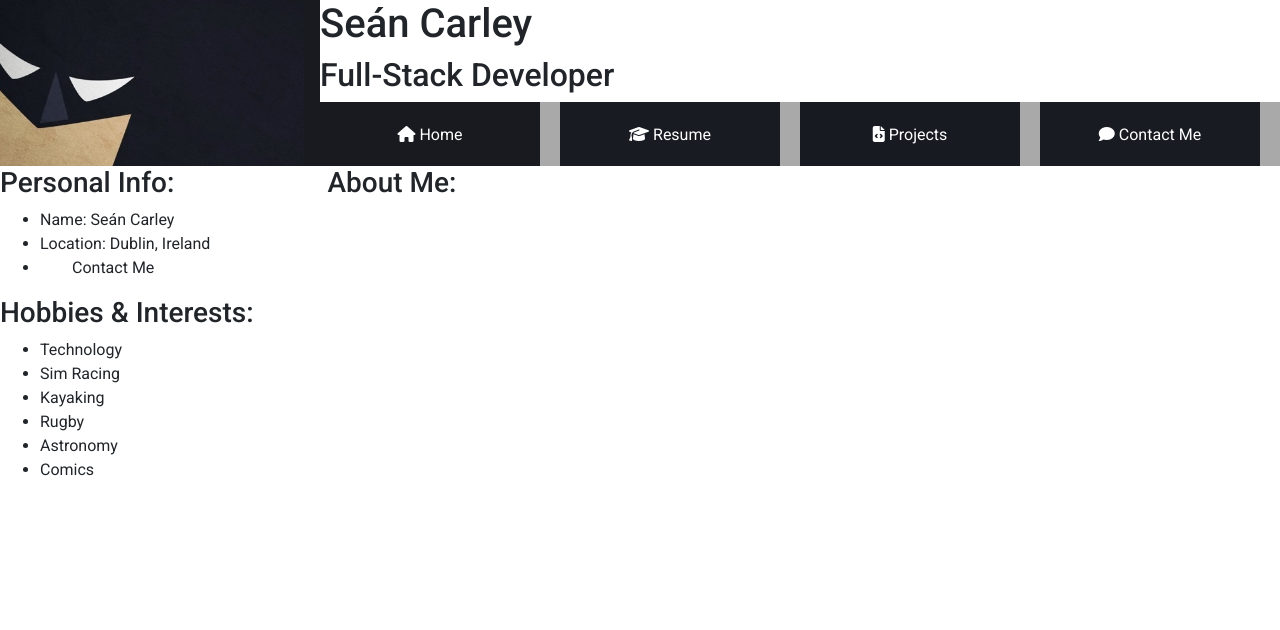
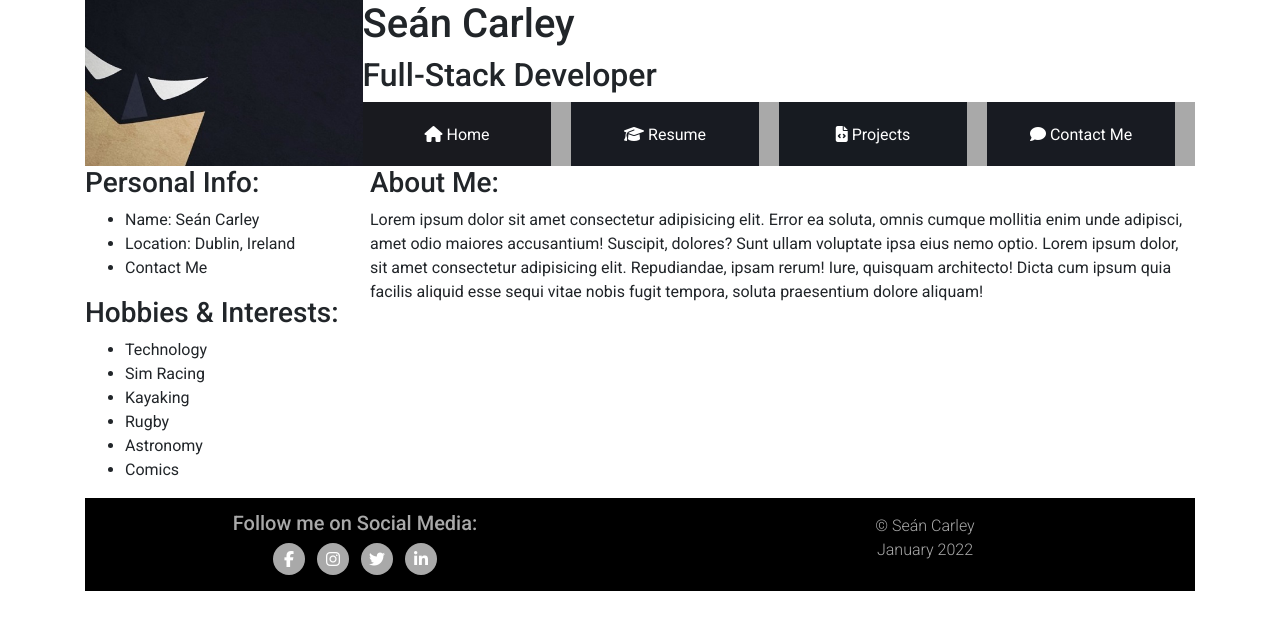
Before and after one commit to seanjcarley/mysite2022, a Django app: page / in a window 1280 px wide. Shown: the top 630 px of the page. Run offline with Django 4.2, Linux system fonts and the light colour scheme; some libraries are stand-ins or nearby versions.

Commit message:
added footer to index.html and added supporting css

```diff
--- a/home/templates/home/index.html
+++ b/home/templates/home/index.html
@@ -23,6 +23,14 @@
             </div>
             <div class="col-9">
                 <h3>About Me:</h3>
+                <p>Lorem ipsum dolor sit amet consectetur adipisicing elit.
+                    Error ea soluta, omnis cumque mollitia enim unde adipisci,
+                    amet odio maiores accusantium! Suscipit, dolores?
+                    Sunt ullam voluptate ipsa eius nemo optio. Lorem ipsum dolor,
+                    sit amet consectetur adipisicing elit.
+                    Repudiandae, ipsam rerum! Iure, quisquam architecto!
+                    Dicta cum ipsum quia facilis aliquid esse sequi vitae nobis fugit tempora,
+                    soluta praesentium dolore aliquam!</p>
             </div>
         </div>
     </div>
--- a/static/css/base.css
+++ b/static/css/base.css
@@ -1,9 +1,9 @@
 @import url('https://fonts.googleapis.com/css?family=Roboto:100,200,300,400,500,600,700|Exo:100,200,300,400,500,600,700');
 
 /* Tags */
-a {
+/* a {
     padding: 2rem;
-}
+} */
 
 a:hover {
     color: black;
@@ -12,6 +12,11 @@ a:hover {
 
 body {
     font-family: "Roboto", sans-serif;
+}
+
+footer {
+    text-align: center;
+    background-color: black;
 }
 
 html {
@@ -28,24 +33,49 @@ ul li a {
 }
 
 /* Classes */
+.capitalise {
+    text-transform: capitalize;
+}
+
+.center {
+    text-align: center;
+}
+
 .container-fluid {
     margin: 0;
     padding: 0;
 }
 
+.copyright {
+    color: darkgray;
+    font-weight: 300;
+    text-align: center;
+    padding-top: 1rem;
+}
+
+.footer-header {
+    text-align: center;
+    color: darkgray;
+    padding: 0.01em 0;
+}
+
 .hvr-sweep-to-left:before {
-    background: darkgray;
+    background-color: darkgray;
 }
 
 .logo {
     background: url('../images/Batman.jpg') no-repeat center center;
     background-size: cover;
-    border-right: solid #191a1f 1rem ;
+    /* border-right: solid #191a1f 1rem ; */
 }
 
 .logo-font {
     font-size: 3rem;
     text-transform: uppercase;
+}
+
+.lowercase {
+    text-transform: lowercase;
 }
 
 .navbar {
@@ -58,6 +88,38 @@ ul li a {
     height: 4rem;
     border-right: solid darkgray 20px;
 }
+
+.social {
+    text-align: center;
+    margin-top: 0.8rem;
+  }
+
+.social-icons li a i{
+    background-color: darkgray;
+    border-radius: 50%;
+    color: white;
+    font-size: 1rem;
+    height: 2rem;
+    line-height: 2rem;
+    padding: 0.01em 0;
+    text-align: center;
+    transition: all 0.35s ease-in-out;
+    width: 2rem;
+    -moz-transition: all 0.35s ease-in-out;
+    -webkit-transition: all 0.35s ease-in-out;
+    -o-transition: all 0.35s ease-in-out;
+  }
+
+.social-icons li a i:hover {
+    background-color: white;
+    color: darkgray;
+  }
+
+.social-item span {
+    display: block;
+    width: 100%;
+    font-size: 1rem;
+  }
 
 .ui-menu-color-home {
     background-color: #191a1f;
@@ -91,6 +153,10 @@ ul li a {
     text-decoration: none;
 }
 
+.uppercase {
+    text-transform: uppercase;
+}
+
 .vertical-centre {
     margin: 0;
     position: inherit;
@@ -103,7 +169,7 @@ ul li a {
 /* x-small (eg: phone) */
 @media (max-width: 600px) {}
 
-/* small (eg: tablet in portrait orientation) */
+    /* small (eg: tablet in portrait orientation) */
 @media (min-width: 601px) and (max-width: 767px) {}
 
 /* medium (eg: tablet in landscape orientation) */
--- a/templates/base.html
+++ b/templates/base.html
@@ -27,7 +27,7 @@
 
         <title>Seán {% block extra_title %}{% endblock %}</title>
     </head>
-    <body>
+    <body class="container">
         <header class="container-fluid">
             <div class="row no-gutters">
                 <a href="#" class="col-md-3 logo"></a>
@@ -78,9 +78,44 @@
             {% block content%}{% endblock %}
         </section>
 
-        <footer>
-            {% block footer %}{% endblock %}
+        <footer class="container-fluid">
+            <div class="row">
+                <div class="col-6 social">
+                    <h5 class="footer-header">Follow me on Social Media:</h5>
+                    <ul class="list-inline social-icons">
+                        <li class="list-inline-item social-item">
+                            <a target="_blank" href="#">
+                                <i class="fa fa-facebook"></i>
+                                <span class="sr-only">Facebook</span>
+                            </a>
+                        </li>
+                        <li class="list-inline-item social-item">
+                            <a target="_blank" href="#">
+                                <i class="fa fa-instagram"></i>
+                                <span class="sr-only">Instagram</span>
+                            </a>
+                        </li>
+                        <li class="list-inline-item social-item">
+                            <a target="_blank" href="#">
+                                <i class="fa fa-twitter"></i>
+                                <span class="sr-only">Twitter</span>
+                            </a>
+                        </li>
+                        <li class="list-inline-item social-item">
+                            <a target="_blank" href="#">
+                                <i class="fa fa-linkedin"></i>
+                                <span class="sr-only">LinkedIn</span>
+                            </a>
+                        </li>
+                    </ul>
+                </div>
+                <div class="col-6 copyright">
+                    &COPY; Seán Carley
+                    <br/> January 2022
+                </div>
+            </div>
         </footer>
+
         {% if messages %}{% endif %}
         {% block post_load_js %}{% endblock %}
     </body>
```
